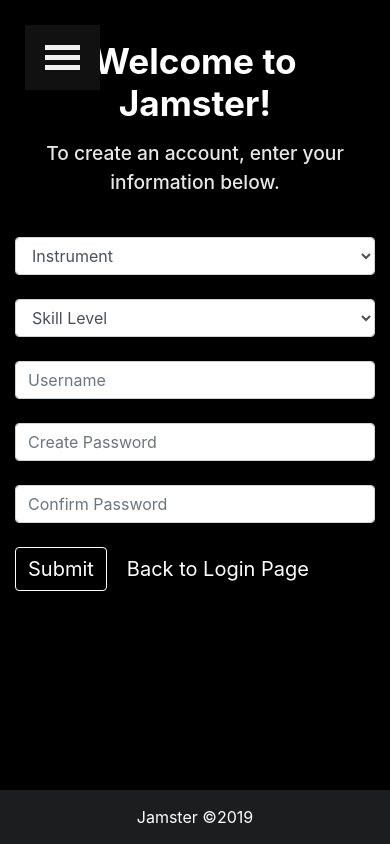
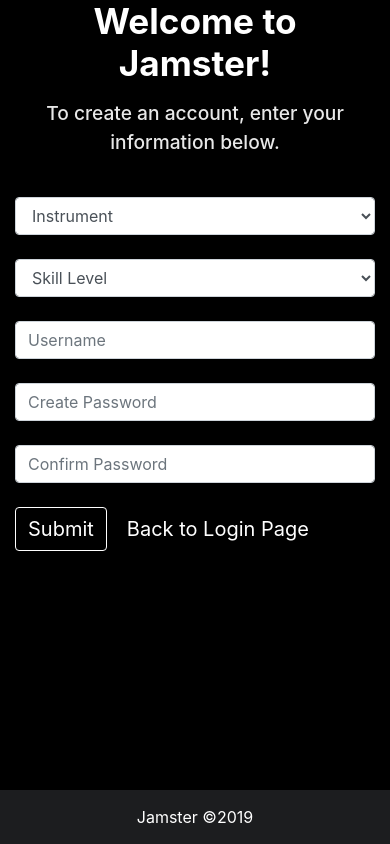
Before and after one commit to August-Johnson/jamster, a React (Create React App) app in the folder client/: page /createAccount in a window 390 px wide. Built offline with nearby package versions, Linux system fonts and the light colour scheme.

Commit message:
hamburger only shows on small screens and 404 page path change

```diff
--- a/client/src/App.js
+++ b/client/src/App.js
@@ -6,28 +6,29 @@ import CreateSession from "./pages/CreateSession";
 import FindSession from "./pages/FindSession";
 import login from "./pages/login";
 import createAccount from "./pages/createAccount";
-import "./App.css";
-import notFound from "./components/notFound/index"
+import NotFound from "./pages/NotFound";
 import Footer from "./components/Footer";
 import SidebarNav from "./components/SidebarNav";
+
+import "./App.css";
 
 function App() {
   return (
     <div className="App">
-        <SidebarNav />
       <Router>
         <Switch>
           <Route exact path="/" component={login} />
           <Route exact path="/createAccount" component={createAccount} />
+          <SidebarNav>
             <Route exact path="/dashboard" component={Dashboard} />
             <Route exact path="/myProfile" component={MyProfile} />
             <Route exact path="/findSession" component={FindSession} />
             <Route exact path="/createSession" component={CreateSession} />
-            <Route component={notFound} />
+            <Route component={NotFound} />
+          </SidebarNav>
         </Switch>
       </Router>
       <Footer />
-        {/* </SidebarNav> */}
     </div>
   );
 }
--- a/client/src/components/Footer/style.css
+++ b/client/src/components/Footer/style.css
@@ -8,4 +8,5 @@
   position: absolute;
   bottom: 0;
   left: 0;
+  z-index: 2;
 }
--- a/client/src/components/SidebarNav/index.js
+++ b/client/src/components/SidebarNav/index.js
@@ -1,4 +1,6 @@
 import React, { Component } from "react";
+import { Link } from "react-router-dom";
+
 import "./style.css";
 
 class sidebarNav extends Component {
@@ -9,49 +11,47 @@ class sidebarNav extends Component {
 
   handleLogOut = () => {
     localStorage.clear();
-    // window.location.replace.href("/");
   }
 
   handleExpand = () => {
-    document.getElementById("sidebarNav").style.width = "270px";
-    document.getElementById("main").style.marginLeft = "270px";
-    document.getElementById("openbtn").style.left = "295px"
+    document.getElementById("sidebarNav").style.width = "300px";
+    document.getElementById("main").style.marginLeft = "300px";
   }
 
   handleCollapse = () => {
     document.getElementById("sidebarNav").style.width = "0";
     document.getElementById("main").style.marginLeft = "0";
-    document.getElementById("openbtn").style.left = "25px"
   }
 
   handleSidebarChange = () => {
+    document.getElementById("openbtn").classList.toggle("sidebar-close-icon");
     this.state.collapsed ? this.handleExpand() : this.handleCollapse();
-    this.setState({collapsed: !this.state.collapsed});
+    this.setState({ collapsed: !this.state.collapsed });
   }
 
   render() {
+
     return (
       <div>
         <div id="sidebarNav">
-          {/* <button className="closebtn" onClick={this.handleSidebarChange}>Close x</button> */}
           <ul>
-            <a href="/dashboard"><li>Dashboard</li></a>
-            <a href="/myProfile"><li>My Profile</li></a>
-            <a href="/findSession"><li>Find Sessions</li></a>
-            <a href="/createSession"><li>Create Session</li></a>
-            <a href="/" onClick={this.handleLogOut}><li>Logout</li></a>
+            <Link to="/dashboard"><li>Dashboard</li></Link>
+            <Link to="/myProfile"><li>My Profile</li></Link>
+            <Link to="/findSession"><li>Find Sessions</li></Link>
+            <Link to="/createSession"><li>Create Session</li></Link>
+            <Link to="/" onClick={this.handleLogOut}><li>Logout</li></Link>
           </ul>
         </div>
 
         <div id="main">
           <button id="openbtn" onClick={this.handleSidebarChange}>
-            <div className="bar-icon"></div>
-            <div className="bar-icon"></div>
-            <div className="bar-icon"></div>
+            <div className="bar-icon1"></div>
+            <div className="bar-icon2"></div>
+            <div className="bar-icon3"></div>
           </button>
         </div>
 
-        {/* {this.props.children} */}
+        {this.props.children}
 
       </div>
     );
--- a/client/src/components/SidebarNav/style.css
+++ b/client/src/components/SidebarNav/style.css
@@ -5,9 +5,9 @@
     top: 0;
     left: 0;
     overflow-x: hidden;
-    padding-top: 85px;
+    padding-top: 75px;
     transition: 0.25s;
-    background-color:  #111;
+    background-color:  #111111;
     z-index: 1;
 }
 
@@ -21,30 +21,27 @@
 
 #sidebarNav a:hover {
     color: #f1f1f1;
-    text-decoration: underline;
+    background-color: #007bff;
     font-weight: 500;
 }
 
-#sidebarNav .closebtn {
-    position: absolute;
-    top: 0;
-    right: 25px;
-    font-size: 25px;
-    margin-left: 40px;
-    margin-top: 20px;
+.current-page li {
+    font-size: 120%;
+    font-weight: 500;
+    color: #ffffff;
+    border-bottom: 2px solid #ffffff;
 }
 
 #openbtn {
-    font-size: 20px;
     cursor: pointer;
-    padding: 15px 20px;
+    padding: 6px 10px;
     color: #ffffff;
     background-color: #111;
     border: none;
     position: fixed;
-    top: 25px;
-    left: 25px;
-    z-index: 1;
+    top: 15px;
+    left: 10px;
+    z-index: 3;
     transition: 0.25s;
 }
 
@@ -52,11 +49,26 @@
     background-color: #444;
 }
 
-.bar-icon {
-width: 35px;
-height: 5px;
-background-color: #f1f1f1;
-margin: 5px 0;
+.bar-icon1, .bar-icon2, .bar-icon3 {
+    width: 32px;
+    height: 5px;
+    background-color: #f1f1f1;
+    margin: 5px 0px;
+    transition: 0.25s;
+}
+
+.sidebar-close-icon .bar-icon1 {
+    -webkit-transform: rotate(-45deg) translate(-7px, 7px);
+    transform: rotate(-45deg) translate(-7px, 7px);
+}
+
+.sidebar-close-icon .bar-icon2 {
+    opacity: 0;
+}
+
+.sidebar-close-icon .bar-icon3 {
+    -webkit-transform: rotate(45deg) translate(-7px, -8px);
+    transform: rotate(45deg) translate(-7px, -8px);
 }
 
 #main {
@@ -64,12 +76,17 @@ margin: 5px 0;
     padding: 20px;
 }
 
-@media screen and (max-height: 450px) {
+@media screen and (min-width: 600px) {
     #sidebarNav {
-        padding-top: 15px;
+        width: 320px;
+        padding-top: 120px;
     }
 
     #sidebarNav a {
-        font-size: 18px;
+        font-size: 170%;
+    }
+
+    #openbtn {
+        display: none;
     }
 }
--- a/client/src/pages/notFound/index.js
+++ b/client/src/pages/notFound/index.js
@@ -1,20 +1,27 @@
-import React, { Component } from "react";
-import Container from "../../components/Container";
-import { Row, Col } from "react-bootstrap";
+import React, { Component } from "./node_modules/react";
+import { Link } from "./node_modules/react-router-dom";
+import Row from "./node_modules/react-bootstrap/Row";
+import Col from "./node_modules/react-bootstrap/Col";
 
-class notFound extends Component {
-    state = {}
+class NotFound extends Component {
+
+    handleReturnToLogin = () => {
+        localStorage.clear();
+    }
 
     render() {
         return (
 
             <Col>
                 <Row>
-                    404 Not Found
+                    <h1>404 Not Found</h1>
+                    <br />
+                    <Link to="/dashboard">Back to Dashboard</Link>
+                    <Link to="/" onClick={this.handleReturnToLogin}>Back to Log in Page</Link>
                 </Row>
-            </Col>
+            </Col >
 
         );
     }
 }
-export default notFound;
+export default NotFound;
```
Lines whose indentation alone changed are shown as unchanged.
